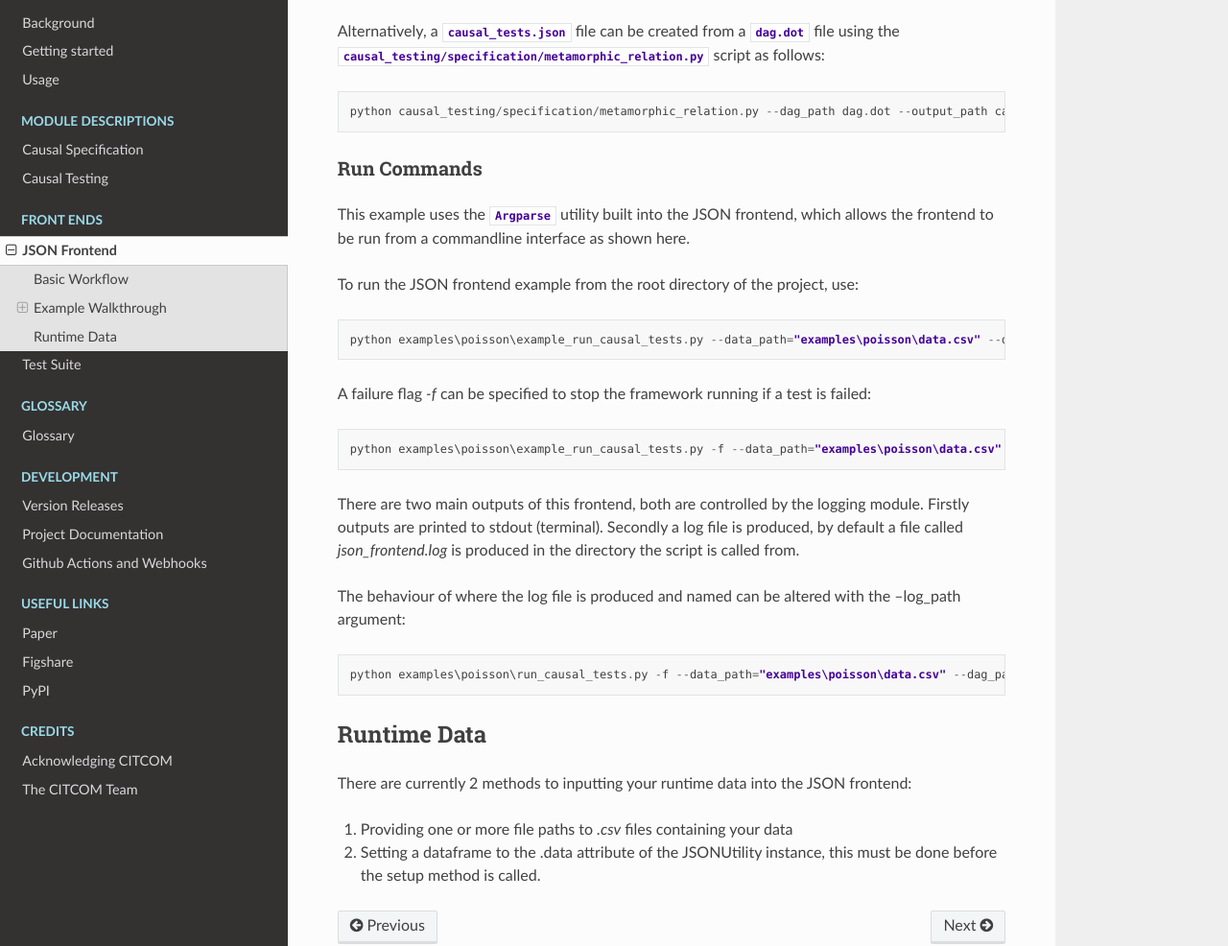
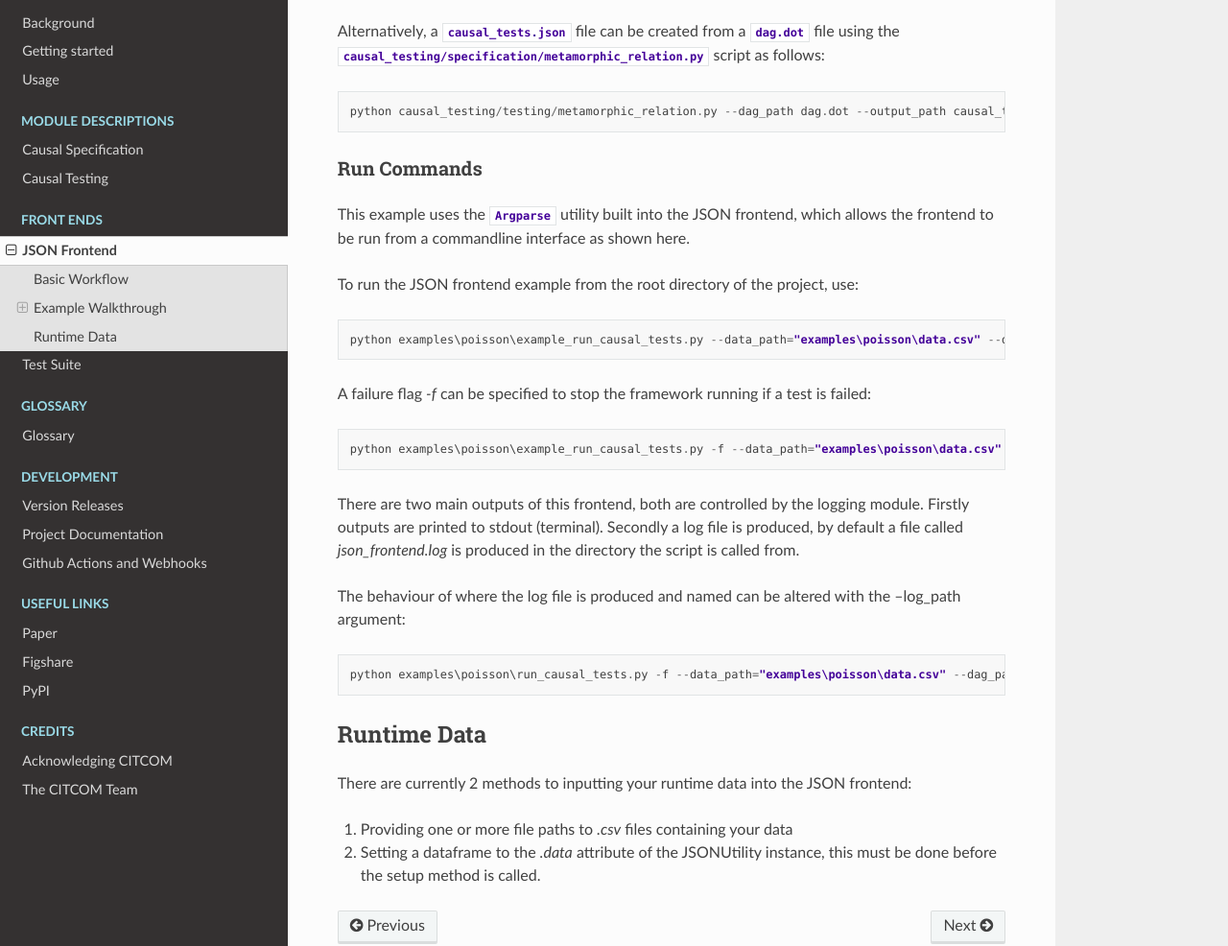
Before and after one commit to CITCOM-project/CausalTestingFramework, a Sphinx documentation site: the page built from docs/source/frontends/json_front_end.rst, in a window 1280 px wide and 1400 px high, scrolled down 1412 px. Shown: the part 286-1272 px from the top of the window at 96% size. Built offline with Sphinx 7.4.7 and the Read the Docs theme 3.1.0, drawn with Linux system fonts in a browser that asks for light colours; pages that are not in the unit, such as notebooks, are missing from menus.

Commit message:
fix: misc typos

```diff
--- a/docs/source/dev/actions_and_webhooks.rst
+++ b/docs/source/dev/actions_and_webhooks.rst
@@ -4,7 +4,7 @@
 Actions
 --------------
 
-Currently, this project makes use of 4 `Github Actions <https://github.com/features/actions>`_,
+Currently, this project makes use of 5 `Github Actions <https://github.com/features/actions>`_,
 which can be found in the
 `.github/workflows <https://github.com/CITCOM-project/CausalTestingFramework/tree/main/.github/workflows>`_ directory.
 
--- a/docs/source/frontends/json_front_end.rst
+++ b/docs/source/frontends/json_front_end.rst
@@ -60,7 +60,7 @@
 
 Alternatively, a ``causal_tests.json`` file can be created from a ``dag.dot`` file using the ``causal_testing/specification/metamorphic_relation.py`` script as follows::
 
-  python causal_testing/specification/metamorphic_relation.py --dag_path dag.dot --output_path causal_tests.json
+  python causal_testing/testing/metamorphic_relation.py --dag_path dag.dot --output_path causal_tests.json
 
 Run Commands
 ************
@@ -88,4 +88,4 @@
 There are currently 2 methods to inputting your runtime data into the JSON frontend:
 
 #. Providing one or more file paths to `.csv` files containing your data
-#. Setting a dataframe to the .data attribute of the JSONUtility instance, this must be done before the setup method is called.
+#. Setting a dataframe to the `.data` attribute of the JSONUtility instance, this must be done before the setup method is called.
```
Also changed, not shown: docs/source/frontends/test_suite.rst (+3 -12 lines).
